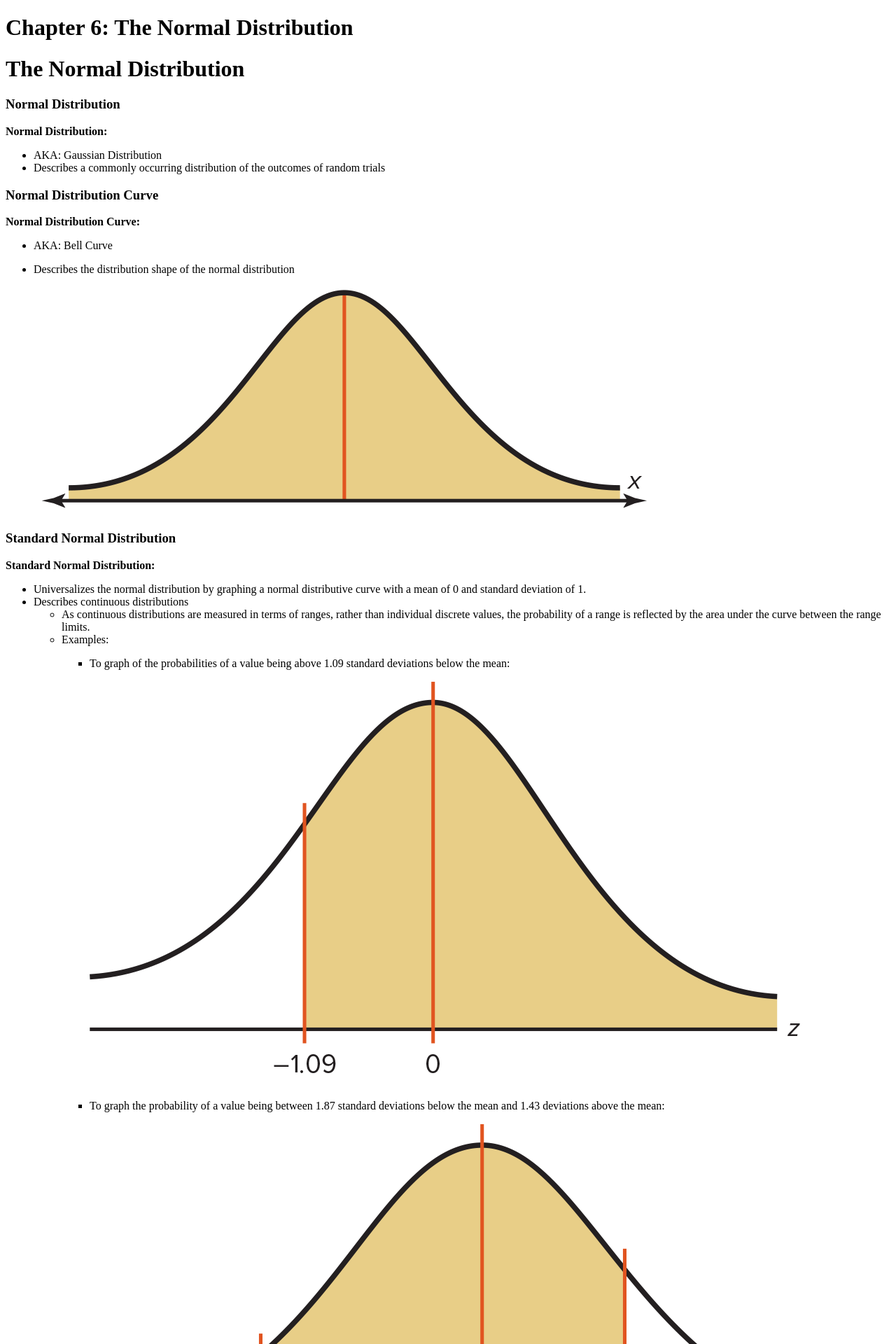
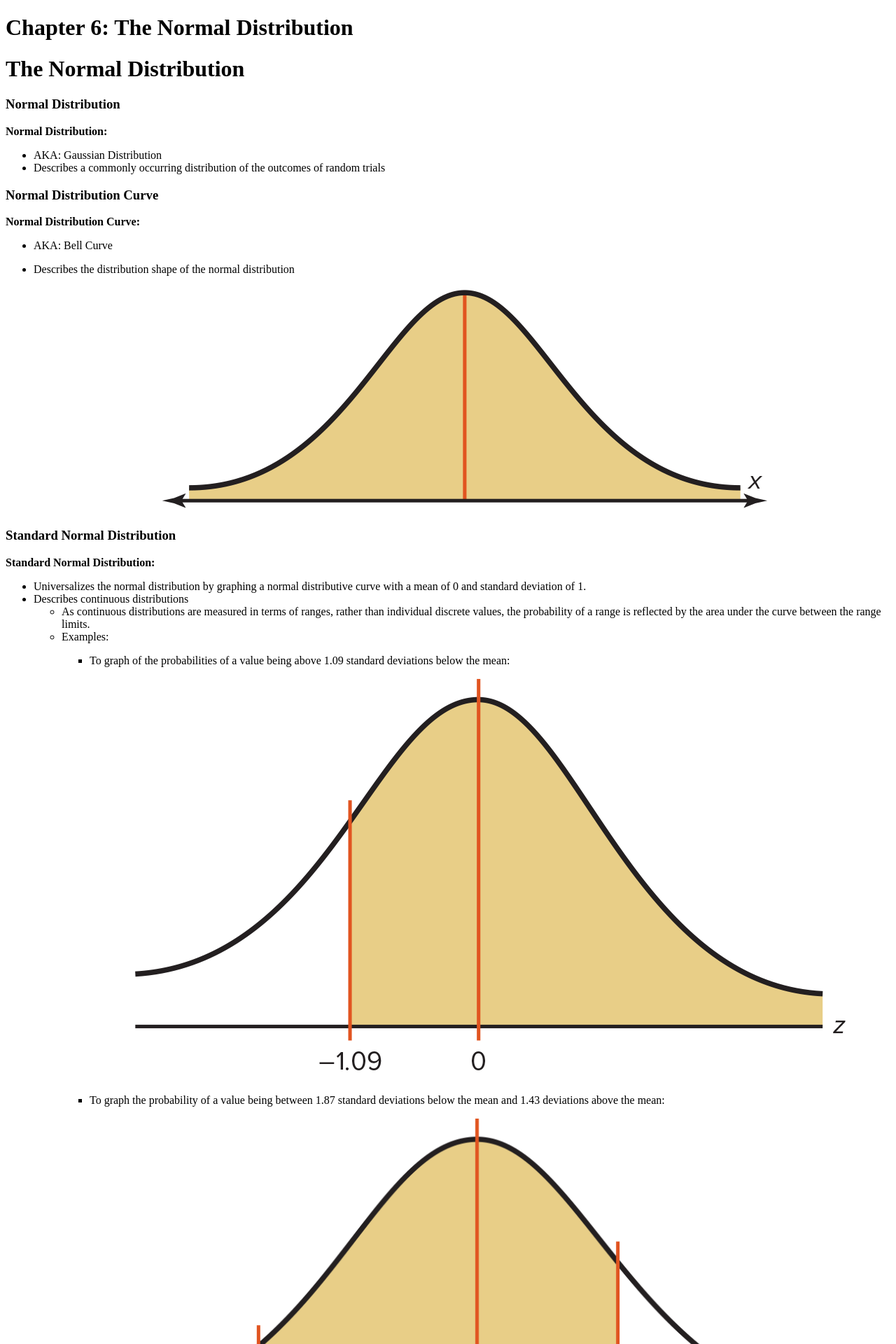
Before and after one commit to moshelando/gotten_to_the_point, a Jekyll site: the page built from md/statistics/chapter6.md, in a window 1280 px wide. Shown: the top 1920 px of the page at 70% size. Built offline with Jekyll 4.4.1, drawn with Linux system fonts in a browser that asks for light colours; our own code applies the rules of GitHub Pages for plain Markdown files.

Commit message:
Update default.html

```diff
--- a/_layouts/default.html
+++ b/_layouts/default.html
@@ -14,6 +14,16 @@
         {left: '$', right: '$', display: false}
       ]
     });"></script>
+
+  <!-- Custom CSS for images -->
+  <style>
+    img {
+      max-width: 100%;
+      height: auto;
+      display: block;
+      margin: 1em auto;
+    }
+  </style>
 </head>
 <body>
   {{ content }}
```
